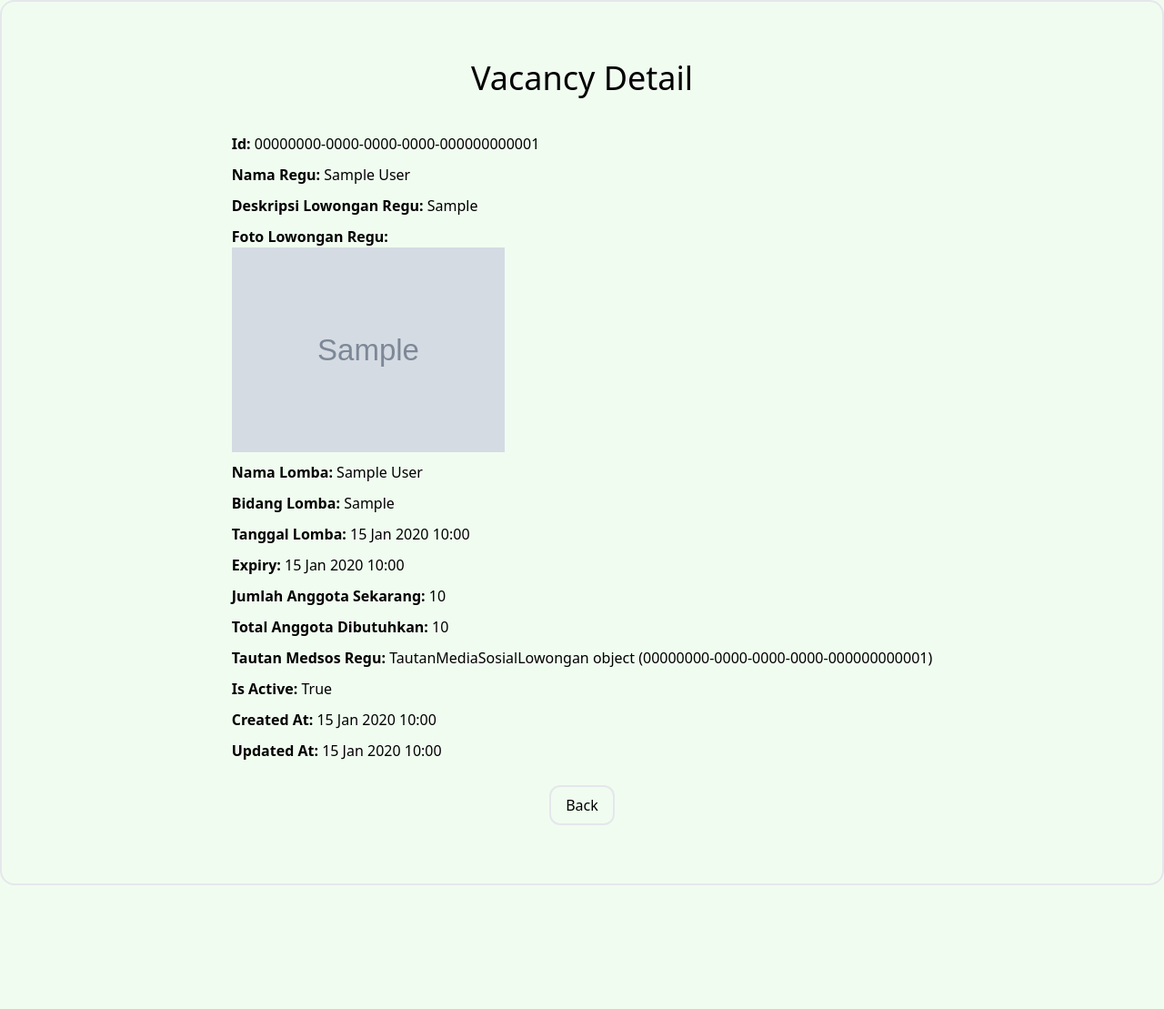
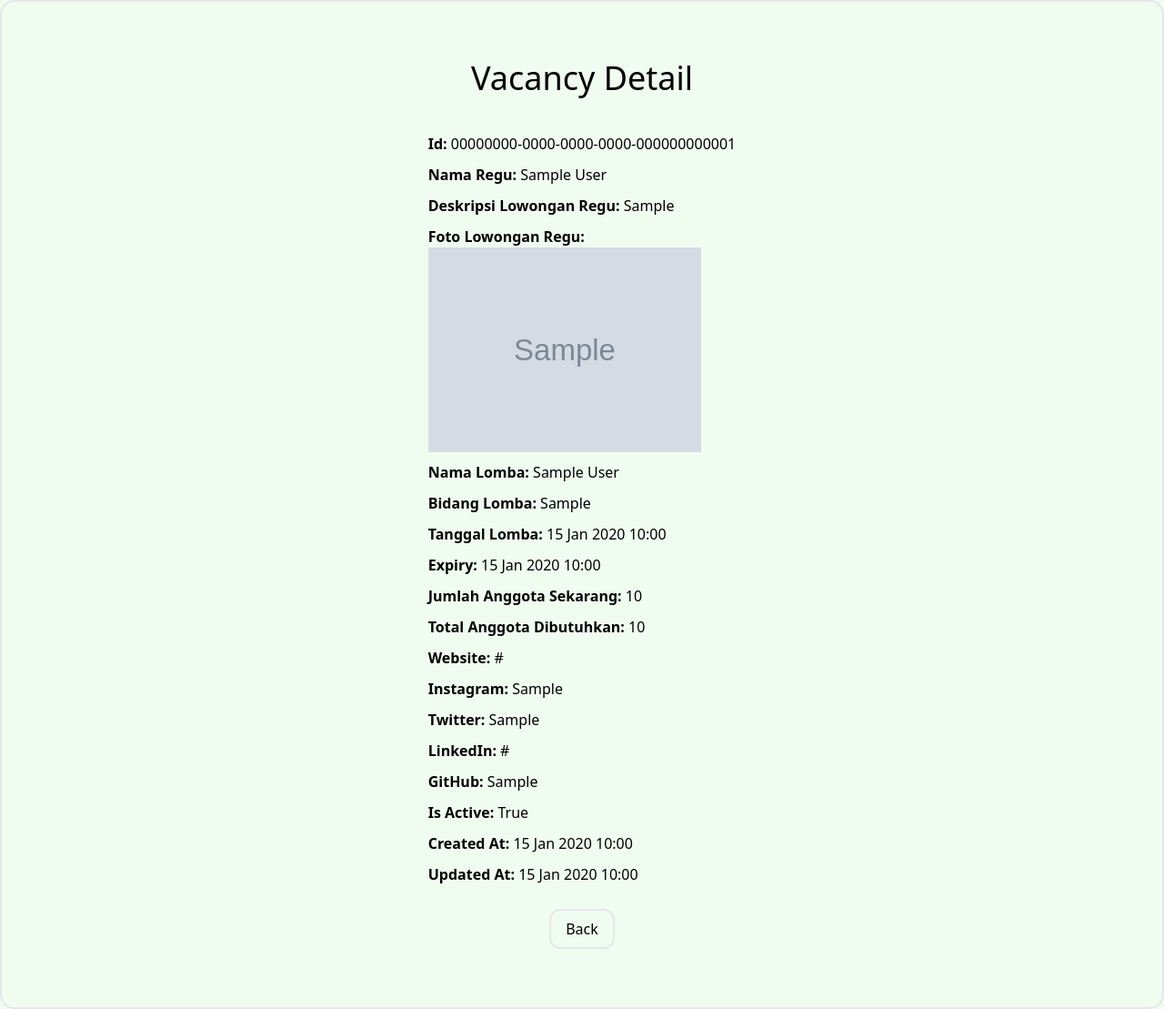
Before and after one commit to daffafaizan/invite-app, a Django app: page /vacancy/00000000-0000-0000-0000-000000000001/details in a window 1280 px wide. Shown: the whole page at 91% size. Before the commit the page ends 973 px from the top, so only its background shows below. Run offline with Django 3.2, Linux system fonts and the light colour scheme; tables that the repository leaves empty hold one stand-in row (values such as "Sample post"); grey boxes marked "Sample" are stand-in pictures; some libraries are stand-ins or nearby versions.

Commit message:
Fix tautan sosial media

```diff
--- a/invite/find_teams/templates/show_vacancy_details.html
+++ b/invite/find_teams/templates/show_vacancy_details.html
@@ -24,7 +24,7 @@
       <div class="detail-content">
         <span class="detail-label">Foto Lowongan Regu:</span>
         {% if vacancy.foto_lowongan_regu %}
-          <img src="{{ vacancy.foto_lowongan_regu.url }}" alt="Foto Lowongan Regu" style="max-width: 300px;">
+          <img src="{{ vacancy.foto_lowongan_regu.url}}" alt="Foto Lowongan Regu" style="max-width: 300px;">
         {% else %}
           <span>No image available.</span>
         {% endif %}
@@ -35,7 +35,16 @@
       <div class="detail-content"><span class="detail-label">Expiry:</span> {{ vacancy.expiry|date:"d M Y H:i" }}</div>
       <div class="detail-content"><span class="detail-label">Jumlah Anggota Sekarang:</span> {{ vacancy.jumlah_anggota_sekarang }}</div>
       <div class="detail-content"><span class="detail-label">Total Anggota Dibutuhkan:</span> {{ vacancy.total_anggota_dibutuhkan }}</div>
-      <div class="detail-content"><span class="detail-label">Tautan Medsos Regu:</span> {{ vacancy.tautan_medsos_regu }}</div>
+      {% if sosmed %}
+        <!-- Display sosmed details -->
+        <div class="detail-content"><span class="detail-label">Website:</span> {{ sosmed.website }}</div>
+        <div class="detail-content"><span class="detail-label">Instagram:</span> {{ sosmed.instagram }}</div>
+        <div class="detail-content"><span class="detail-label">Twitter:</span> {{ sosmed.twitter }}</div>
+        <div class="detail-content"><span class="detail-label">LinkedIn:</span> {{ sosmed.linkedin }}</div>
+        <div class="detail-content"><span class="detail-label">GitHub:</span> {{ sosmed.github }}</div>
+      {% else %}
+        <div class="detail-content"><span class="detail-label">Tautan Medsos Regu:</span> <span>No social media links available.</span></div>
+      {% endif %}
       <div class="detail-content"><span class="detail-label">Is Active:</span> {{ vacancy.is_active }}</div>
       <div class="detail-content"><span class="detail-label">Created At:</span> {{ vacancy.created_at|date:"d M Y H:i" }}</div>
       <div class="detail-content"><span class="detail-label">Updated At:</span> {{ vacancy.updated_at|date:"d M Y H:i" }}</div>
--- a/invite/find_teams/views.py
+++ b/invite/find_teams/views.py
@@ -7,7 +7,7 @@ from django.views import View
 from django.db.models import Q
 from authentication.models import RegisteredUser
 from find_teams.forms import LamaranForm
-from find_members.models import LowonganRegu
+from find_members.models import LowonganRegu, TautanMediaSosialLowongan
 
 logger = logging.getLogger("app_api")
 
@@ -44,12 +44,23 @@ def show_vacancies(request):
 
 
 def show_vacancy_details(request, lowongan_id):
+    context = {
+        "vacancy": False,
+        "sosmed": False,  # Pass the user data to the template
+    }
     try:
         vacancy = LowonganRegu.objects.get(id=lowongan_id)
+        context["vacancy"] = vacancy
     except (LowonganRegu.DoesNotExist, ValueError):
-        return render(request, "show_vacancy_details.html", {"vacancy": False})
+        return render(request, "show_vacancy_details.html", context)
 
-    return render(request, "show_vacancy_details.html", {"vacancy": vacancy})
+    try:
+        sosmed = vacancy.tautan_medsos_regu
+        context["sosmed"] = sosmed
+    except (LowonganRegu.DoesNotExist, ValueError):
+        return render(request, "show_vacancy_details.html", context)
+
+    return render(request, "show_vacancy_details.html", context)
 
 
 @login_required(login_url=settings.LOGIN_URL)
```
